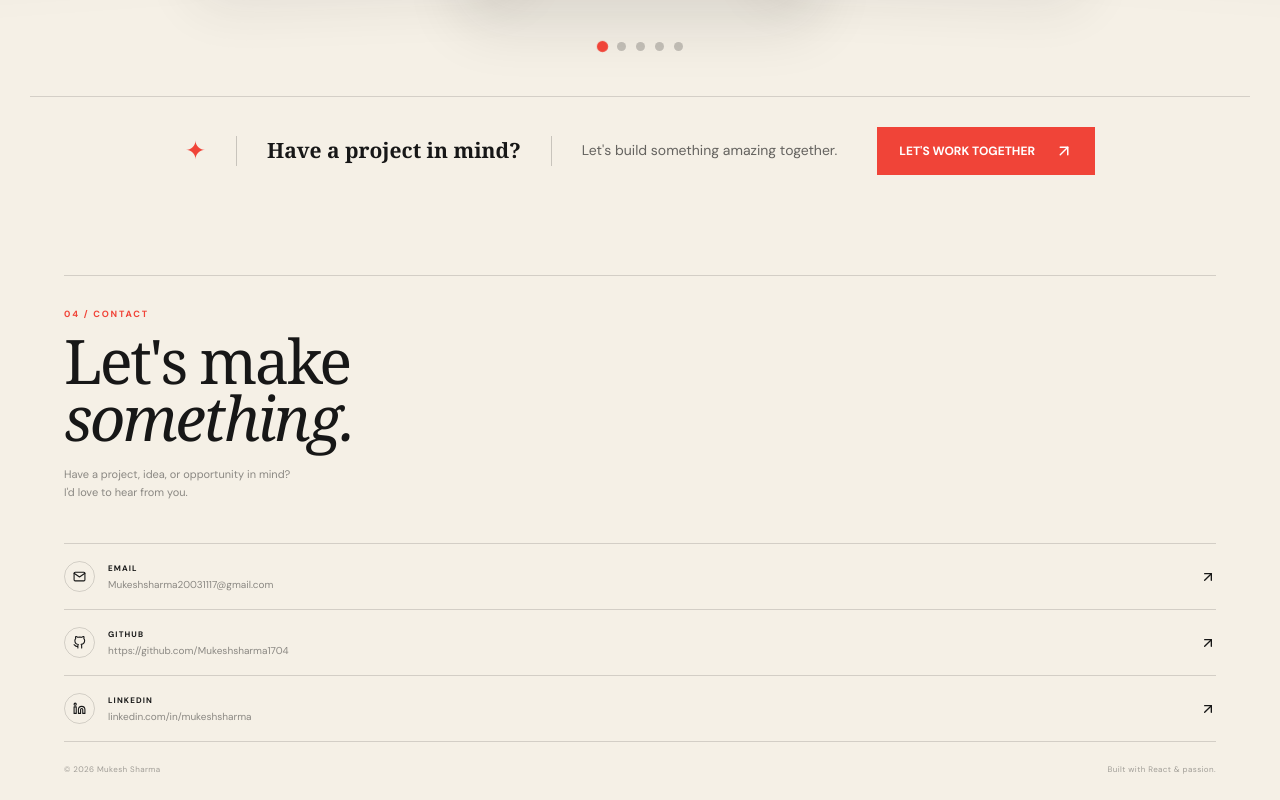
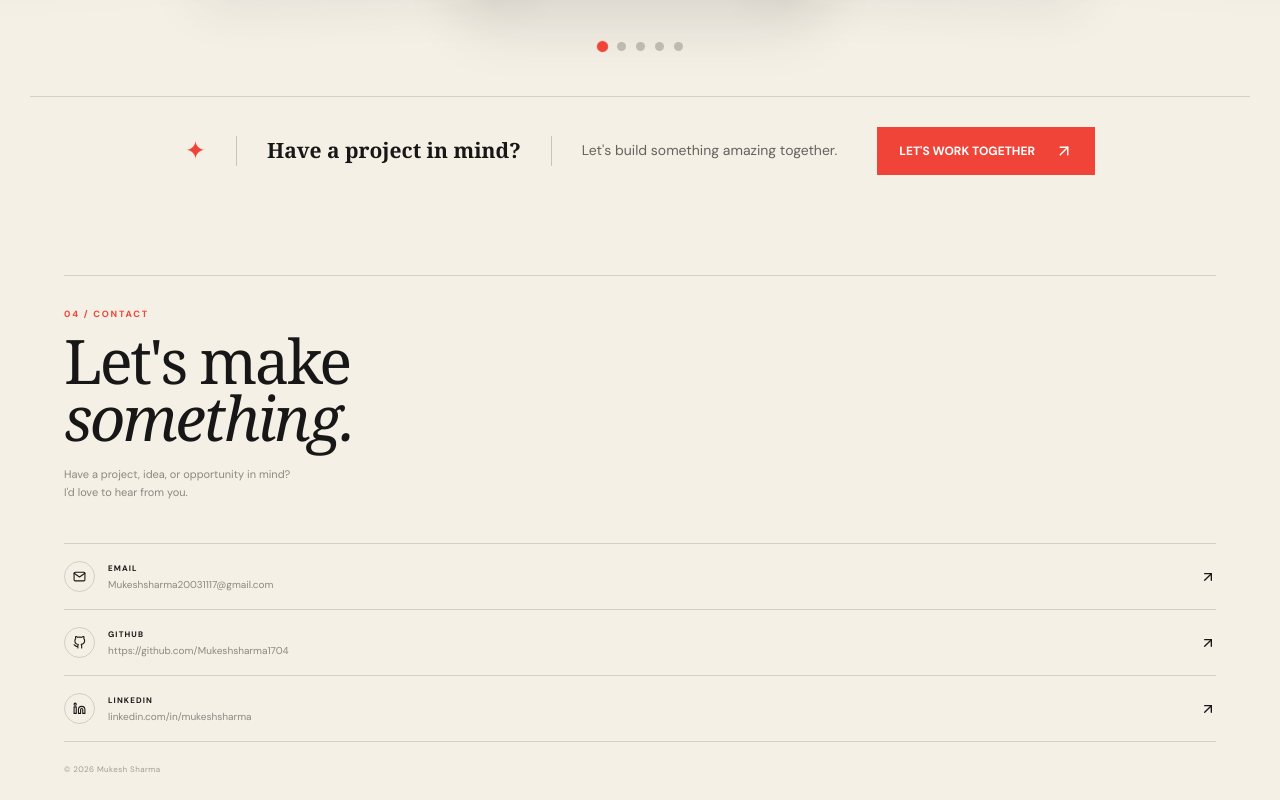
Before and after one commit to Mukeshsharma1704/Portfolio, a React (Vite) app: page / in a window 1280 px wide. Shown: the part 3956-4756 px from the top of the page. Built offline with nearby package versions, Linux system fonts and the light colour scheme.

Commit message:
remove built with react footer text

```diff
--- a/src/Components/Contact.jsx
+++ b/src/Components/Contact.jsx
@@ -135,10 +135,6 @@ function Contact() {
         <span>
           © {new Date().getFullYear()} Mukesh Sharma
         </span>
-
-        <span>
-          Built with React &amp; passion.
-        </span>
       </div>
     </section>
   );
```
